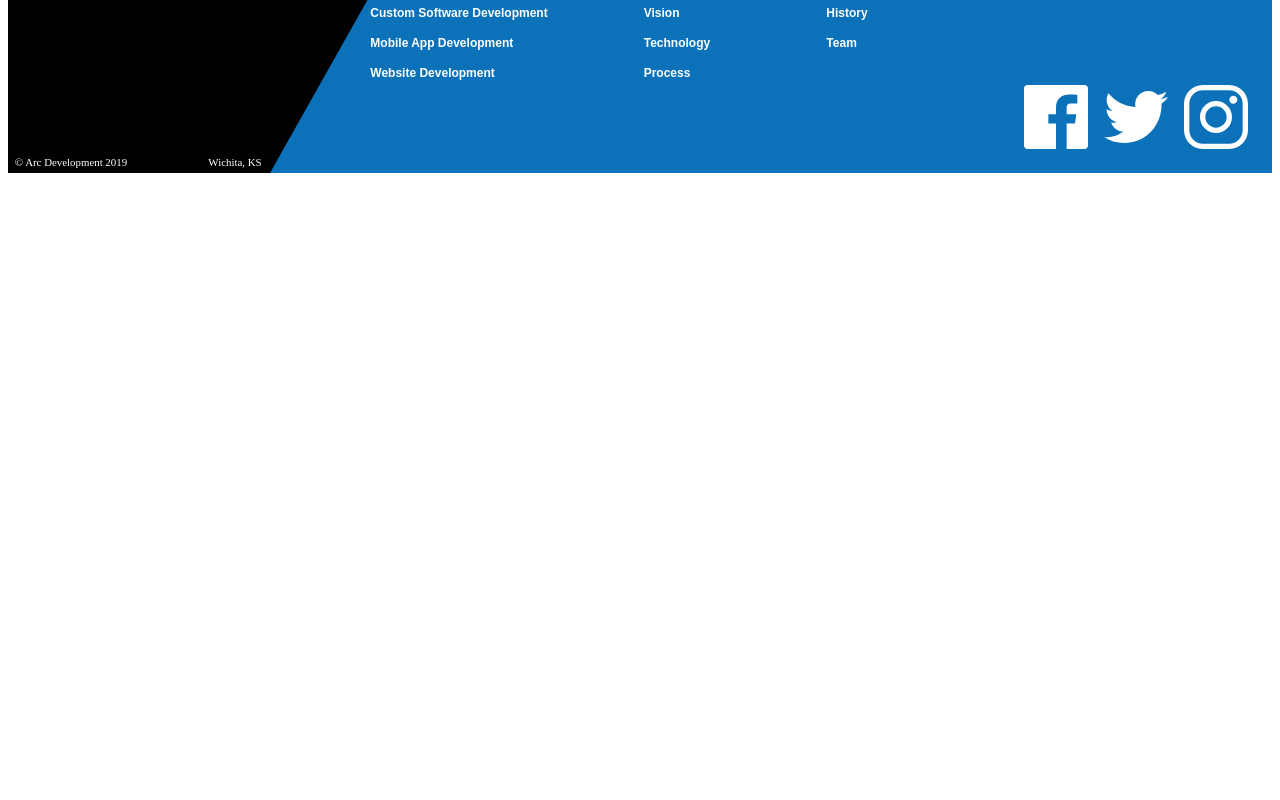
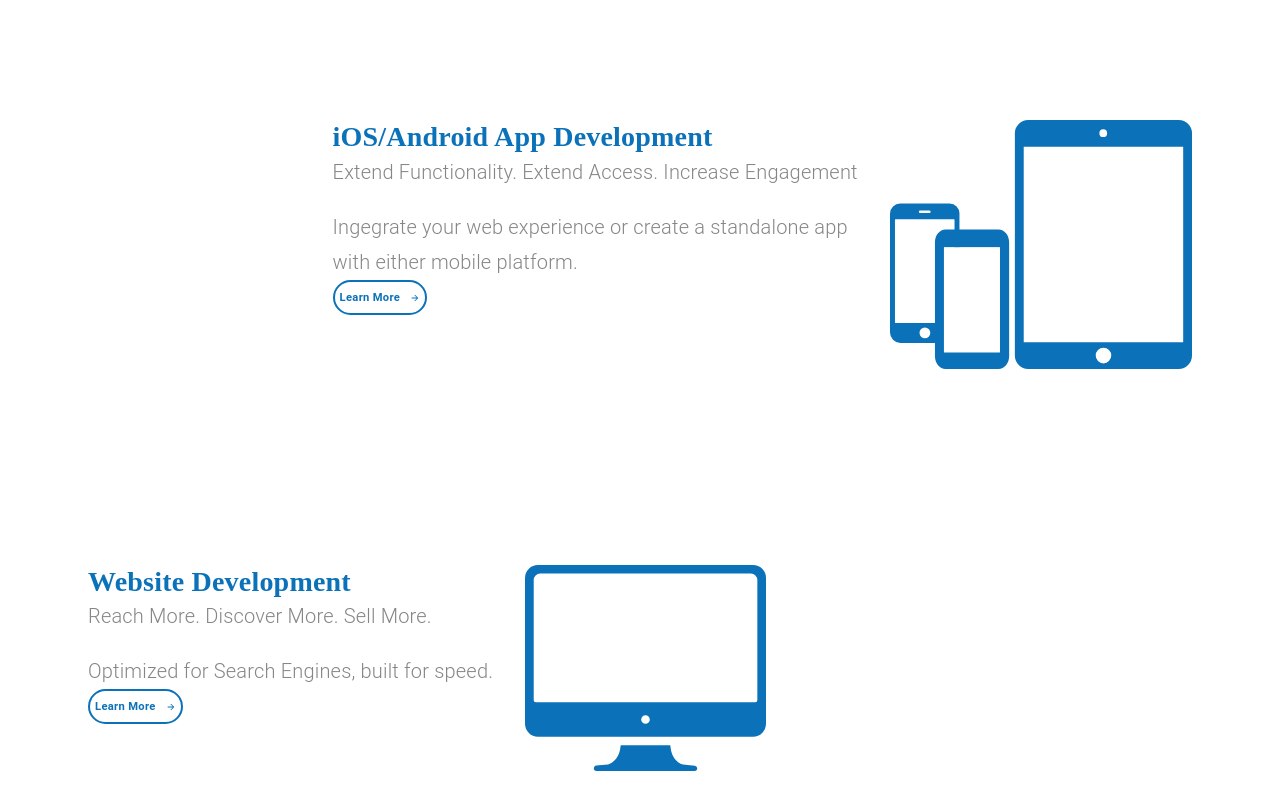
Before and after one commit to Catravine/arcdevelopment, a React (Create React App) app: page / in a window 1280 px wide. Shown: the part 1080-1880 px from the top of the page. Before the commit the page ends 1261 px from the top, so only its background shows below. Built offline with nearby package versions, Linux system fonts and the light colour scheme; the HTML template or start-up script is replaced by a standard one.

Commit message:
end of services block, revolution block

```diff
--- a/src/components/LandingPage.js
+++ b/src/components/LandingPage.js
@@ -7,7 +7,12 @@ import ButtonArrow from '../components/ui/ButtonArrow';
 import animationData from '../animations/landinganimation/data';
 import Typography from '@material-ui/core/Typography';
 import useMediaQuery from '@material-ui/core/useMediaQuery';
+import Card from '@material-ui/core/Card';
+import CardContent from '@material-ui/core/CardContent';
 import customSoftwareIcon from '../assets/Custom Software Icon.svg';
+import mobileAppsIcon from '../assets/mobileIcon.svg';
+import websitesIcon from '../assets/websiteIcon.svg';
+import revolutionBackground from '../assets/repeatingBackground.svg';
 
 const useStyles = makeStyles(theme => ({
   animation: {
@@ -89,6 +94,28 @@ const useStyles = makeStyles(theme => ({
     [theme.breakpoints.down("sm")]: {
       padding: 25
     }
+  },
+  revolutionBackground: {
+    backgroundImage: `url(${revolutionBackground})`,
+    backgroudPosition: "center",
+    backgroundSize: "cover",
+    backgroundRepeat: "no-repeat",
+    height: "100%",
+    width: "100%"
+  },
+  revolutionCard: {
+    position: "absolute",
+    boxShadow: theme.shadows[10],
+    borderRadius: 15,
+    padding: "10em",
+    [theme.breakpoints.down("sm")]: {
+      paddingTop: "8em",
+      paddingBottom: "8em",
+      paddingLeft: 0,
+      paddingRight: 0,
+      borderRadius: 0,
+      width: "100%"
+    }
   }
 }));
 
@@ -135,7 +162,7 @@ export default function LandingPage() {
           </Grid>
         </Grid>
       </Grid>
-      <Grid item> {/*-----Services Block------*/}
+      <Grid item> {/*-----Custom Software Block------*/}
         <Grid container
           direction="row"
           justify={matchesSM ? "center" : undefined}
@@ -164,6 +191,87 @@ export default function LandingPage() {
           </Grid>
         </Grid>
       </Grid>
+      <Grid item> {/*-----iOS/Android Block------*/}
+        <Grid container
+          direction="row"
+          justify={matchesSM ? "center" : "flex-end"}
+          className={classes.serviceContainer}
+        >
+          <Grid item style={{textAlign: matchesSM ? "center" : undefined}}>
+            <Typography variant="h4">
+              iOS/Android App Development
+            </Typography>
+            <Typography variant="subtitle1" className={classes.subtitle}>
+              Extend Functionality. Extend Access. Increase Engagement
+            </Typography>
+            <Typography variant="subtitle1">
+              Ingegrate your web experience or create a standalone app
+              { matchesSM ? null : <br/> } with either mobile platform.
+            </Typography>
+            <Button variant="outlined" className={classes.learnButton}>
+              <span style={{ marginRight: 10 }}>Learn More</span>
+              <ButtonArrow width={10} height={10} fill={theme.palette.common.blue} />
+            </Button>
+          </Grid>
+          <Grid item style={{marginRight: matchesSM ? 0 : "5em", }}>
+            <img alt="mobile apps icon" src={mobileAppsIcon} className={classes.icon} />
+          </Grid>
+        </Grid>
+      </Grid>
+      <Grid item> {/*-----Websites Block------*/}
+        <Grid container
+          direction="row"
+          justify={matchesSM ? "center" : undefined}
+          className={classes.serviceContainer}
+        >
+          <Grid item style={{
+            marginLeft: matchesSM ? 0 : "5em",
+            textAlign: matchesSM ? "center" : undefined
+          }}>
+            <Typography variant="h4">
+              Website Development
+            </Typography>
+            <Typography variant="subtitle1" className={classes.subtitle}>
+              Reach More. Discover More. Sell More.
+            </Typography>
+            <Typography variant="subtitle1">
+              Optimized for Search Engines, built for speed.
+            </Typography>
+            <Button variant="outlined" className={classes.learnButton}>
+              <span style={{ marginRight: 10 }}>Learn More</span>
+              <ButtonArrow width={10} height={10} fill={theme.palette.common.blue} />
+            </Button>
+          </Grid>
+          <Grid item>
+            <img alt="website icon" src={websitesIcon} className={classes.icon} />
+          </Grid>
+        </Grid>
+      </Grid>
+      <Grid item>  {/*-----The Revolution Block------*/}
+        <Grid container alignItems="center" justify="center" style={{height: "100em", marginTop: "10em"}}>
+          <Card className={classes.revolutionCard}>
+            <CardContent style={{textAlign: "center"}}>
+              <Grid container direction="column">
+                <Grid item>
+                  <Typography variant="h3" gutterBottom>
+                    The Revolution
+                  </Typography>
+                </Grid>
+                <Grid item>
+                  <Typography variant="subtitle1">
+                    Visionary insights coupled with cutting-edge technology is a recipe for revolution.
+                  </Typography>
+                  <Button variant="outlined" className={classes.learnButtonHero}>
+                    <span style={{ marginRight: 10 }}>Learn More</span>
+                    <ButtonArrow width={15} height={15} fill={theme.palette.common.blue} />
+                  </Button>
+                </Grid>
+              </Grid>
+            </CardContent>
+          </Card>
+          <div className={classes.revolutionBackground} />
+        </Grid>
+      </Grid>
     </Grid>
   );
 }
--- a/src/components/ui/Footer.js
+++ b/src/components/ui/Footer.js
@@ -108,7 +108,7 @@ export default function Footer(props) {
                 }}
                 className={classes.link}
               >
-                Mobile App Development
+                iOS/Android App Development
               </Grid>
               <Grid item
                 component={Link}
--- a/src/components/ui/Header.js
+++ b/src/components/ui/Header.js
@@ -150,7 +150,7 @@ export default function Header(props) {
   const menuOptions = [
     {name: "Services", link: "/services", activeIndex: 1, selectedIndex: 0},
     {name: "Custom Software Development", link: "/customsoftware", activeIndex: 1, selectedIndex: 1},
-    {name: "Mobile App Development", link: "/mobileapps", activeIndex: 1, selectedIndex: 2},
+    {name: "iOS/Android App Development", link: "/mobileapps", activeIndex: 1, selectedIndex: 2},
     {name: "Website Development", link: "/websites", activeIndex: 1, selectedIndex: 3}
   ];
 
--- a/src/components/ui/Theme.js
+++ b/src/components/ui/Theme.js
@@ -37,6 +37,11 @@ typography: {
       color: arcBlue,
       lineHeight: 1.5
     },
+    h3: {
+      fontFamily: "Pacifico",
+      fontSize: "2.5rem",
+      color: arcBlue
+    },
     h4: {
       fontFamily: "Raleway",
       fontSize: "1.75rem",
```
